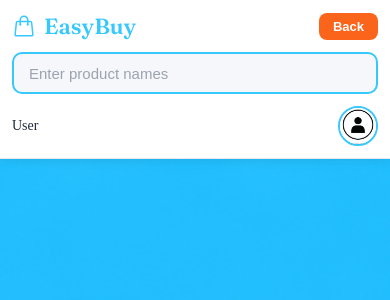
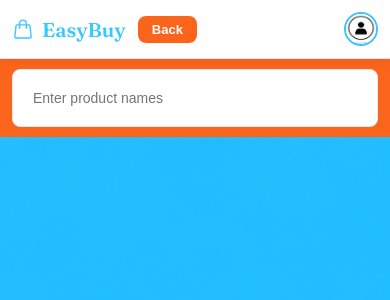
Before and after one commit to Yaswanth-1706/EasyBuy, a React (Vite) app in the folder easyBuy/: page /search in a window 390 px wide. Shown: the top 300 px of the page. Built offline with nearby package versions, Linux system fonts and the light colour scheme.

Commit message:
Updated application.properties and deployment configuration

```diff
--- a/easyBuy/src/pages/Nav.css
+++ b/easyBuy/src/pages/Nav.css
@@ -52,43 +52,6 @@ nav{
     justify-content:center;
 }
 
-.search-page{
-    width:100%;
-    max-width:460px;
-    max-height:5px;
-    display:flex;
-    align-items:center;
-}
-
-/* Search Box */
-
-.search-page input[type="text"]{
-    width:600px;
-    height:42px;
-    padding:0 15px;
-
-    border:2px solid #37C8FE;
-    border-radius:10px;
-
-    outline:none;
-
-    font-size:16px;
-
-    background:#F5F7FA;
-    color:#1F2937;
-
-    transition:.3s;
-}
-
-.search-page input::placeholder{
-    color:#9CA3AF;
-}
-
-.search-page input:focus{
-    border-color:#37C8FE;
-    background:#FFFFFF;
-    box-shadow:0 0 0 4px rgba(55,200,254,.20);
-}
 
 /* Right */
 
@@ -191,9 +154,6 @@ nav{
     height:32px;
 }
 
-.search-page{
-    max-width:220px;
-}
 
 }
 /* ===========================
@@ -292,21 +252,8 @@ nav{
     background:#E85B14;
     transform:translateY(-2px);
 }
-/* ==========================================
-   Tablet View
-========================================== */
 
-@media screen and (max-width:1024px){
 
-    .search-page{
-        max-width:350px;
-    }
-
-    .search-page input[type="text"]{
-        width:100%;
-    }
-
-}
 
 
 /* ==========================================
@@ -341,18 +288,6 @@ nav{
         flex:0 0 100%;
     }
 
-    .search-page{
-        width:100%;
-        max-width:100%;
-        max-height:none;
-    }
-
-    .search-page input[type="text"]{
-        width:100%;
-        height:42px;
-        font-size:15px;
-    }
-
     .Nav-right{
         margin-left:auto;
     }
--- a/easyBuy/src/pages/Nav.jsx
+++ b/easyBuy/src/pages/Nav.jsx
@@ -26,11 +26,11 @@ const Nav = () => {
         <button className="Nav-back" onClick={() => navigate(-1)}>Back</button>
       </div>
 
-     <center>
+     {/* <center>
      <div className="search-page">
     <input type="text" placeholder="Enter product names"  onClick={()=>navigate('/search')}/>
   </div>
-  </center>
+  </center>    */}
       <div className="Nav-right">
               <h3>{userName}</h3>
               {/* <h3 className='space'>"""""""""""</h3> */}
--- a/easyBuy/src/pages/Products.css
+++ b/easyBuy/src/pages/Products.css
@@ -274,6 +274,34 @@
 }
 
 /* ---------------------------------------------------------
+   Search Bar
+--------------------------------------------------------- */
+
+.search-bkg{
+  height: 75px;
+  padding: 13px 20px;
+  display: flex;
+  align-items: center;
+  justify-content: center;
+  /* padding-left: 800px; */
+}
+
+.search-page{
+  width: 100%;
+  max-width: 400px;
+  padding: 20px 20px;
+  border: 1px solid #E5E7EB;
+  border-radius: 8px;
+  font-size: 14px;
+  outline: none;
+  transition: border-color .2s ease;
+}
+
+.search-page:focus{
+  border-color: #37C8FE;
+}
+
+/* ---------------------------------------------------------
    Responsive - Mobile (sticky category bar, scrollable products)
 --------------------------------------------------------- */
 
@@ -382,6 +410,19 @@
     font-size:13px;
   }
 
+  /* Search bar - full width on mobile */
+
+  .search-bkg{
+    height:auto;
+    padding:10px 12px;
+    justify-content:stretch;
+  }
+
+  .search-page{
+    max-width:100%;
+    width:100%;
+  }
+
 }
 
 /* ---------------------------------------------------------
@@ -415,3 +456,6 @@
   }
 
 }
+.search-bkg{
+    background-color:#FB641B ;
+}
--- a/easyBuy/src/pages/Products.jsx
+++ b/easyBuy/src/pages/Products.jsx
@@ -71,16 +71,17 @@ catch(err){
 
   <div className="main-products">
     <Nav />
-
-
     {loading ? (
       <div className="loading-container">
         <div className="loader"></div>
         <h2>Loading...</h2>
       </div>
     ) : (
+      <div>
+     <div className="search-bkg">
+    <input className='search-page' type="text" placeholder="Enter product names"  onClick={()=>navigate('/search')}/>
+     </div>
       <div className="products-page">
-
         {/* Categories */}
         <div className="sideBar">
           <table>
@@ -129,6 +130,7 @@ catch(err){
         </div>
 
       </div>
+      </div>
     )}
   </div>
 );
--- a/easyBuy/src/pages/Search.css
+++ b/easyBuy/src/pages/Search.css
@@ -1,4 +1,4 @@
-/* ===========================
+/* =============
    Search Page
 =========================== */
 
@@ -24,9 +24,9 @@
 
     display: flex;
     justify-content: center;
-    align-items: center;
+    /* align-items: center; */
 
-    padding: 40px 20px;
+    padding: 20px 24px;
 }
 
 /* ===========================
@@ -35,7 +35,7 @@
 
 .search-results {
     width: 100%;
-    max-width: 550px;
+    max-width: 400px;
     max-height: 450px;
 
     background: rgba(255,255,255,.97);
@@ -122,7 +122,7 @@
 @media (max-width:1024px){
 
     .search-result-page{
-        padding:30px 20px;
+        padding:13px 20px;
     }
 
     .search-results{
@@ -144,7 +144,7 @@
     }
 
     .search-result-page{
-        padding:20px 15px;
+        padding:10px 15px;
         align-items:flex-start;
     }
 
@@ -179,7 +179,7 @@
 @media (max-width:480px){
 
     .search-result-page{
-        padding:15px 10px;
+        padding:10px 10px;
     }
 
     .search-results{
@@ -203,3 +203,49 @@
     }
 
 }
+
+/* ===========================
+   Search Bar
+=========================== */
+
+.search-bkgs{
+  height: 75px;
+  padding: 13px 20px;
+  display: flex;
+  align-items: center;
+  justify-content: center;
+  background-color: #FB641B;
+}
+
+.search-pages{
+  width: 100%;
+  max-width: 400px;
+  padding: 20px 20px;
+  border: 1px solid #E5E7EB;
+  border-radius: 8px;
+  font-size: 14px;
+  outline: none;
+  transition: border-color .2s ease;
+}
+
+.search-pages:focus{
+  border-color: #37C8FE;
+}
+
+/* ---------------------------------------------------------
+   Responsive - Mobile (sticky category bar, scrollable products)
+--------------------------------------------------------- */
+
+@media (max-width:768px){
+  .search-bkgs{
+    height:auto;
+    padding:10px 12px;
+    justify-content:stretch;
+  }
+
+  .search-pages{
+    max-width:100%;
+    width:100%;
+  }
+
+}
--- a/easyBuy/src/pages/Search.jsx
+++ b/easyBuy/src/pages/Search.jsx
@@ -2,7 +2,7 @@ import React, { useEffect, useState } from 'react'
 import axios from 'axios'
 import { useNavigate } from 'react-router-dom';
 import './Search.css'
-import SearchNav from './SearchNav';
+import Nav from './Nav';
 const Search = () => {
     const [search,setSearch]=useState("");
     const [data,setData]=useState([]);
@@ -35,8 +35,13 @@ const Search = () => {
     },[search])
  return (
   <div className='total'>
-   <SearchNav search={search} setSearch={setSearch} />
-<center>
+    <Nav/>
+    <div>
+    <div className="search-bkgs">
+      <input className='search-pages' type="text" placeholder="Enter product names"  onChange={handleSearch}/>
+    </div>
+    </div>
+
     <div className="search-result-page">
       {data.length > 0 ? (
         <div className="search-results">
@@ -51,13 +56,9 @@ const Search = () => {
           ))}
         </div>
       ) : (
-
         search !== "" && <p className="search-empty">No products found</p>
-
       )}
     </div>
-  </center>
-
   </div>
 )
 }
--- a/easyBuy/src/pages/SearchNav.css
+++ /dev/null
@@ -1,306 +0,0 @@
-/* ===========================
-   Navigation Bar
-=========================== */
-
-.Nav {
-    width: 100%;
-    height: 70px;
-    background: #FFFFFF;
-    display: flex;
-    align-items: center;
-    justify-content: space-between;
-    padding: 0 25px;
-    box-sizing: border-box;
-    box-shadow: 0 2px 10px rgba(0,0,0,.08);
-    position: sticky;
-    top: 0;
-    z-index: 1000;
-}
-
-/* ===========================
-   Left Section
-=========================== */
-
-.Nav-left {
-    display: flex;
-    align-items: center;
-    gap: 20px;
-}
-
-.logo {
-    display: flex;
-    align-items: center;
-    gap: 8px;
-    margin: 0;
-    font-size: 32px;
-    font-weight: bold;
-    color: #37C8FE;
-}
-
-.logo-icon {
-    font-size: 34px;
-}
-
-.Nav-back {
-    padding: 8px 18px;
-    border: none;
-    border-radius: 6px;
-    background: #FB641B;
-    color: #FFFFFF;
-    cursor: pointer;
-    transition: .3s;
-}
-
-.Nav-back:hover {
-    background: #E85B14;
-}
-
-/* ===========================
-   Search Section
-=========================== */
-
-.search-page {
-    flex: 1;
-    display: flex;
-    justify-content: center;
-    align-items: center;
-
-    transform: translateX(-65px);
-}
-
-.Nav-search-page input {
-    width: 600px;
-    height: 42px;
-    padding: 0 15px;
-    border: 2px solid #37C8FE;
-    border-radius: 10px;
-    outline: none;
-    font-size: 16px;
-    background: #F5F7FA;
-    color: #1F2937;
-    transition: .3s;
-}
-
-.Nav-search-page input::placeholder{
-    color:#9CA3AF;
-}
-
-.Nav-search-page input:focus {
-    background:#FFFFFF;
-    box-shadow: 0 0 8px rgba(55,200,254,.35);
-}
-
-/* ===========================
-   Right Section
-=========================== */
-
-.Nav-right {
-    display: flex;
-    align-items: center;
-    gap: 15px;
-}
-
-.Nav-right h3 {
-    margin: 0;
-    font-size: 18px;
-    font-weight: 500;
-    color:#1F2937;
-}
-
-.profile {
-    width: 50px;
-    height: 50px;
-    border-radius: 50%;
-    cursor: pointer;
-    border: 2px solid #37C8FE;
-    object-fit: cover;
-}
-
-/* ===========================
-   Dropdown
-=========================== */
-
-.profile-dropdown {
-    position: absolute;
-    top: 75px;
-    right: 20px;
-    width: 180px;
-    background: #FFFFFF;
-    border-radius: 10px;
-    box-shadow: 0 4px 15px rgba(0,0,0,.15);
-    padding: 15px;
-    text-align: center;
-}
-
-.profile-name {
-    margin: 0 0 12px;
-    color: #1F2937;
-    font-weight:600;
-}
-
-.profile-dropdown button {
-    width: 100%;
-    padding: 10px;
-    border: none;
-    border-radius: 6px;
-    background: #FB641B;
-    color: #FFFFFF;
-    cursor: pointer;
-    transition: .3s;
-}
-
-.profile-dropdown button:hover {
-    background: #E85B14;
-}
-
-.space {
-    color: transparent;
-}
-/* ===========================
-   Tablet View
-=========================== */
-@media (max-width:1024px){
-
-    .Nav{
-        padding:0 20px;
-    }
-
-    .logo{
-        font-size:28px;
-    }
-
-    .logo-icon{
-        font-size:30px;
-    }
-
-    .search-page{
-        transform:none;
-        margin:0 20px;
-    }
-
-    .Nav-search-page input{
-        width:100%;
-        max-width:450px;
-    }
-
-    .Nav-right h3{
-        font-size:16px;
-    }
-
-}
-
-
-/* ===========================
-   Mobile View
-=========================== */
-@media (max-width:768px){
-
-    .Nav{
-        height:auto;
-        padding:15px;
-        flex-direction:column;
-        gap:15px;
-    }
-
-    .Nav-left{
-        width:100%;
-        display:flex;
-        justify-content:space-between;
-        align-items:center;
-    }
-
-    .logo{
-        font-size:26px;
-    }
-
-    .logo-icon{
-        font-size:28px;
-    }
-
-    .Nav-back{
-        padding:8px 15px;
-        font-size:14px;
-    }
-
-    .search-page{
-        width:100%;
-        transform:none;
-        margin:0;
-        justify-content:center;
-    }
-
-    .Nav-search-page{
-        width:100%;
-    }
-
-    .Nav-search-page input{
-        width:100%;
-        max-width:none;
-    }
-
-    .Nav-right{
-        width:100%;
-        justify-content:space-between;
-    }
-
-    .Nav-right h3{
-        font-size:15px;
-    }
-
-    .profile{
-        width:45px;
-        height:45px;
-    }
-
-    .profile-dropdown{
-        top:160px;
-        right:15px;
-        width:170px;
-    }
-
-}
-
-
-/* ===========================
-   Small Mobile View
-=========================== */
-@media (max-width:480px){
-
-    .Nav{
-        padding:12px;
-        gap:12px;
-    }
-
-    .logo{
-        font-size:22px;
-    }
-
-    .logo-icon{
-        font-size:24px;
-    }
-
-    .Nav-back{
-        padding:7px 12px;
-        font-size:13px;
-    }
-
-    .Nav-search-page input{
-        height:40px;
-        font-size:14px;
-    }
-
-    .Nav-right h3{
-        font-size:14px;
-    }
-
-    .profile{
-        width:40px;
-        height:40px;
-    }
-
-    .profile-dropdown{
-        width:160px;
-        right:10px;
-    }
-
-}
```
Also changed, not shown: easyBuy/src/pages/Profile.css (line endings or trailing spaces), easyBuy/vercel.json (added). Lines whose indentation alone changed are shown as unchanged.
